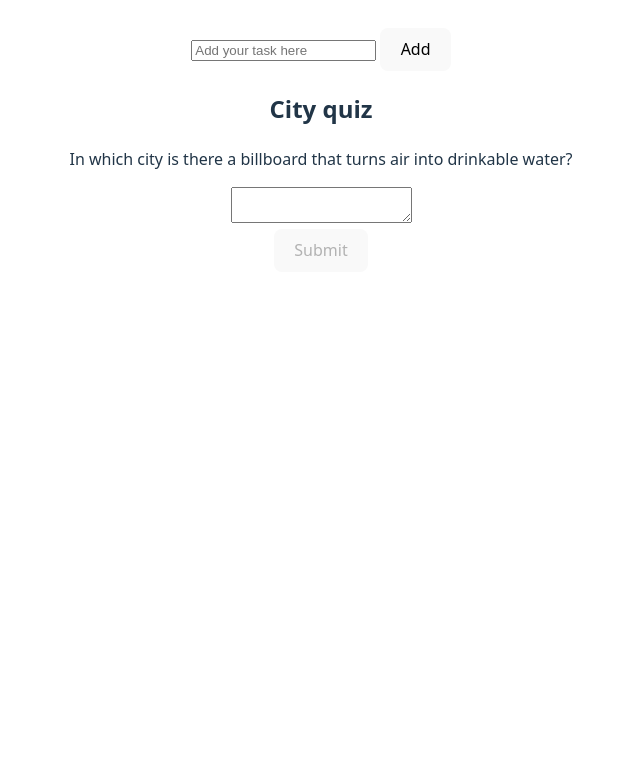
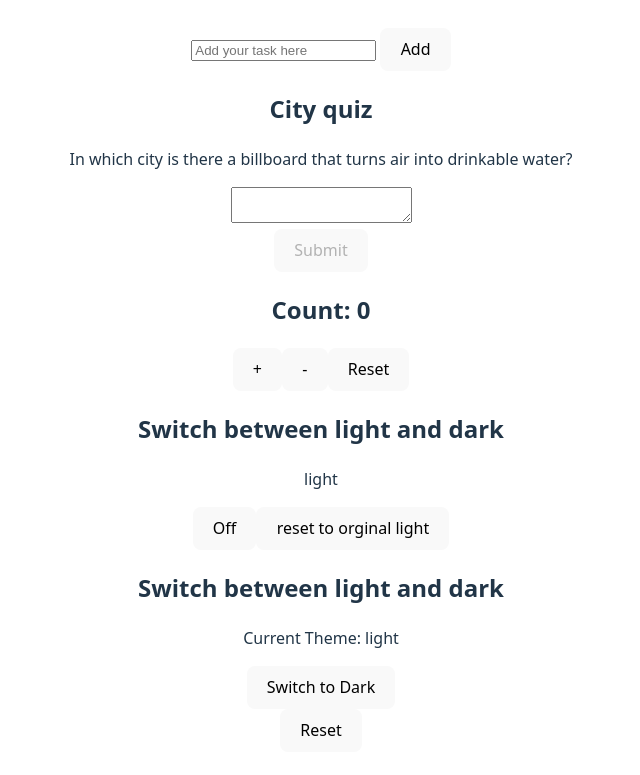
Before and after one commit to Mintesnotg/ReactforNext.Js, a React (Vite) app: page / in a window 1280 px wide. Shown: the part 459-1234 px from the top of the page, without its empty margins (319-959 px from the left). Before the commit the page ends 811 px from the top, so only its background shows below. Built offline with nearby package versions, Linux system fonts and the light colour scheme.

Commit message:
learning-react-reducer

```diff
--- a/src/App.jsx
+++ b/src/App.jsx
@@ -17,10 +17,12 @@ import Form from './components/updatingobjects'
  import Parent from './components/parent_child'
 
 import List from './components/updatingarray'
-
+import Counter from './components/usingreducer'
 import ToDoApp from './components/Todo'
 import FormSubmit from './components/form'
+import ToggleTheam from './components/togglelight'
 
+import ToggleThemeGpt from './components/chatgptcode'
 function App() {
   const [count, setCount] = useState(0)
   const [name,setName]=useState("")
@@ -48,6 +50,9 @@ function App() {
          <List/>
          <TodoApp2/>
          <FormSubmit />
+         <Counter/>
+         <ToggleTheam/>
+         <ToggleThemeGpt/>
       </div>
 
     </>
--- /dev/null
+++ b/src/components/chatgptcode.tsx
@@ -0,0 +1,36 @@
+import { useReducer } from "react";
+
+const initialState = { theme: 'light' };
+
+function reducer(state, action) {
+  switch (action.type) {
+    case 'on':
+      return { theme: 'light' };
+    case 'off':
+      return { theme: 'dark' };
+    case 'reset':
+      return initialState;
+    default:
+      return state;
+  }
+}
+
+export default function ToggleThemeGpt() {
+  const [state, dispatch] = useReducer(reducer, initialState);
+
+  return (
+    <div>
+      <h2>Switch between light and dark</h2>
+      <p>Current Theme: {state.theme}</p>
+
+      {state.theme === 'light' ? (
+        <button onClick={() => dispatch({ type: 'off' })}>Switch to Dark</button>
+      ) : (
+        <button onClick={() => dispatch({ type: 'on' })}>Switch to Light</button>
+      )}
+
+      <br />
+      <button onClick={() => dispatch({ type: 'reset' })}>Reset</button>
+    </div>
+  );
+}
--- /dev/null
+++ b/src/components/togglelight.tsx
@@ -0,0 +1,47 @@
+import { useReducer } from "react";
+
+const intialstate = { theam: 'light' }
+
+function reducer(currentlight, state) {
+    debugger;
+    switch (state.type) {
+        case 'on':
+            return { theam: 'light' }
+        case 'off':
+            return { theam: 'Dark' };
+        case ('reset'):
+            return intialstate
+
+
+        default:
+            return state
+    }
+
+}
+
+
+export default function ToggleTheam() {
+
+
+    const [state, dispatch] = useReducer(reducer, intialstate)
+    // const [state, dispatch] = useReducer(reducer, initialstate)
+
+    return (
+        <div>
+            <h2>Switch between light and dark</h2>
+            <p>{state.theam}</p>
+
+
+            {state.theam === 'light' ? <button onClick={() => dispatch({ type: 'off' })}>Off</button> :
+                <button onClick={() => dispatch({ type: 'on' })}>On</button>
+
+            }
+            <button onClick={()=> dispatch({type:'reset'})}>reset to orginal light </button>
+
+
+
+        </div>
+
+
+    )
+}
--- /dev/null
+++ b/src/components/usingreducer.tsx
@@ -0,0 +1,36 @@
+import { useReducer } from "react";
+
+
+
+const initialstate = { count: 0 };
+function reducer(state, action) {
+   debugger
+    switch (action.type) {
+        case 'increment':
+            return { count: state.count + 1 };
+        case 'decrement':
+            return { count: state.count - 1 };
+        case 'reset':
+            return initialstate
+
+        default:
+            return state;
+    }
+}
+
+export default function Counter() {
+
+    const [state, dispatch] = useReducer(reducer, initialstate)
+
+    return (
+
+        <div>
+            <h2 className="text-xl">Count: {state.count}</h2>
+            <button onClick={() => dispatch({ type: 'increment' })}>+</button>
+            <button onClick={() => dispatch({ type: 'decrement' })}>-</button>
+            <button onClick={() => dispatch({ type: 'reset' })}>Reset</button>
+
+
+        </div>
+    )
+}
```
